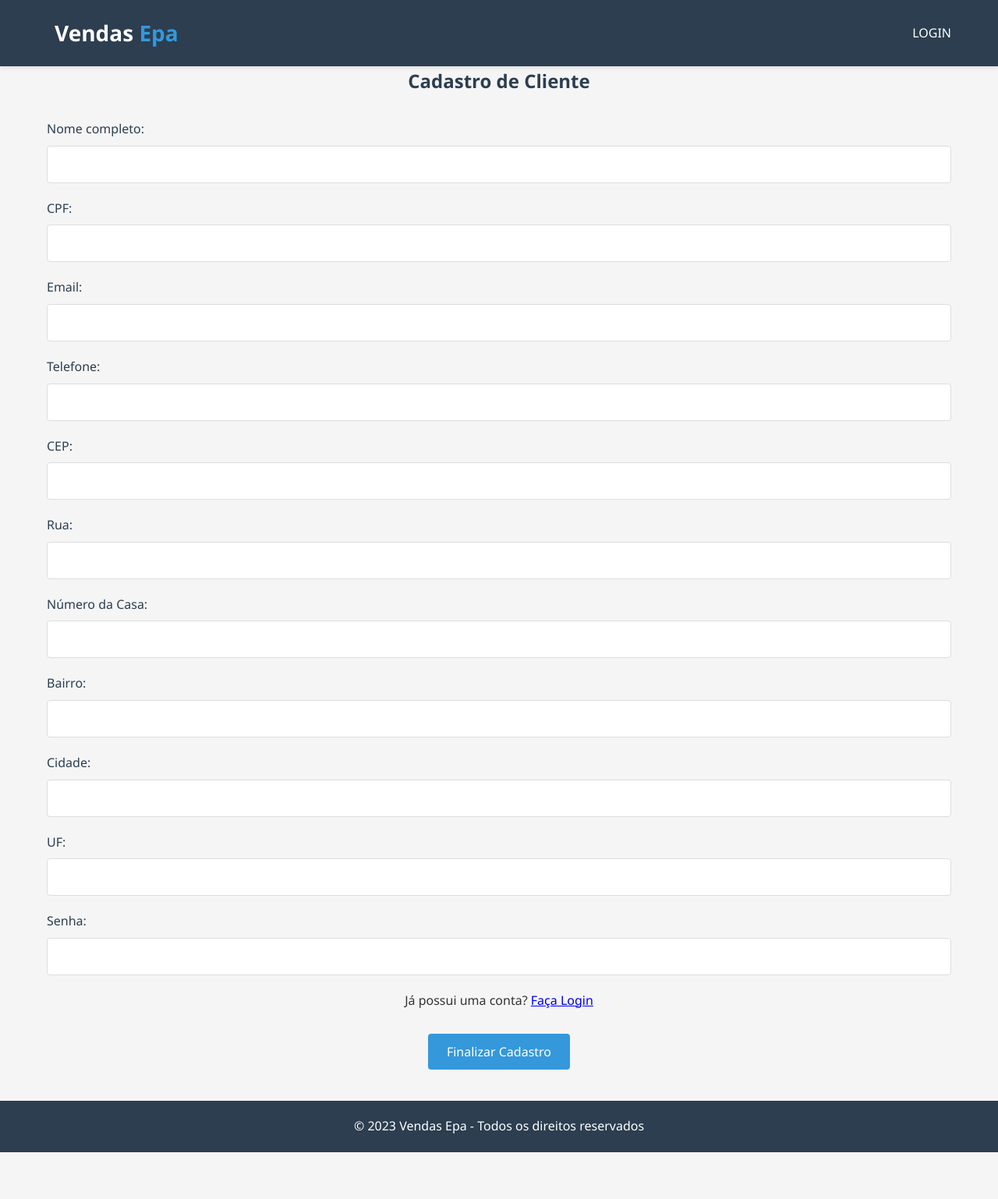
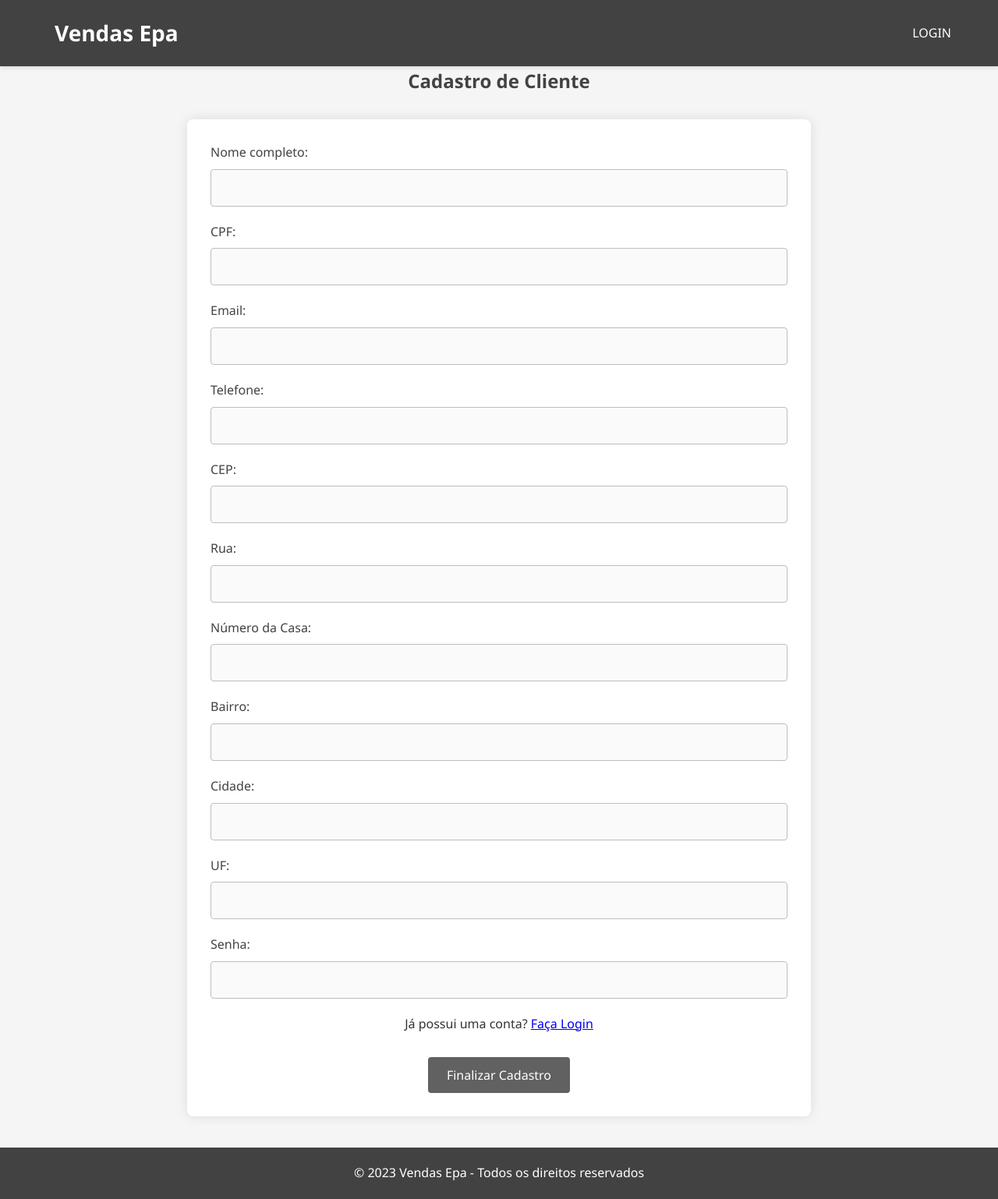
Before and after one commit to LuisHenrique08/API---ATUALIZADA, a website: page Formulário.html in a window 1280 px wide. Shown: the whole page at 78% size. Before the commit the page ends 1478 px from the top, so only its background shows below. Drawn offline with Linux system fonts and the light colour scheme.

Commit message:
Add files via upload

```diff
--- a/Formulário.html
+++ b/Formulário.html
@@ -4,7 +4,6 @@
     <meta charset="UTF-8">
     <meta name="viewport" content="width=device-width, initial-scale=1.0">
     <title>Vendas Epa - Cadastro</title>
-
     <style>
         * {
             margin: 0;
@@ -27,7 +26,7 @@
 
         /* Cabeçalho */
         header {
-            background-color: #2c3e50;
+            background-color: #424242;
             color: white;
             padding: 20px 0;
             box-shadow: 0 2px 5px rgba(0,0,0,0.1);
@@ -51,7 +50,7 @@
         }
 
         .logo span {
-            color: #3498db;
+            color: #ffffff;
         }
 
         nav ul {
@@ -71,7 +70,7 @@
         }
 
         nav ul li a:hover {
-            color: #3498db;
+            color: #e0e0e0;
         }
 
         /* Conteúdo principal */
@@ -82,7 +81,7 @@
         .page-title {
             text-align: center;
             margin-bottom: 30px;
-            color: #2c3e50;
+            color: #424242;
         }
 
         /* Formulário */
@@ -103,15 +102,16 @@
             display: block;
             margin-bottom: 8px;
             font-weight: 500;
-            color: #2c3e50;
+            color: #424242;
         }
 
         .form-group input {
             width: 100%;
             padding: 12px;
-            border: 1px solid #ddd;
+            border: 1px solid #bdbdbd;
             border-radius: 4px;
             font-size: 16px;
+            background-color: #fafafa;
         }
 
         .form-row {
@@ -124,7 +124,7 @@
         }
 
         .btn-submit {
-            background-color: #3498db;
+            background-color: #616161;
             color: white;
             border: none;
             padding: 12px 24px;
@@ -138,12 +138,12 @@
         }
 
         .btn-submit:hover {
-            background-color: #2980b9;
+            background-color: #424242;
         }
 
         /* Rodapé */
         footer {
-            background-color: #2c3e50;
+            background-color: #424242;
             color: white;
             text-align: center;
             padding: 20px 0;
@@ -181,9 +181,7 @@
             </div>
             <nav>
                 <ul>
-
                     <li><a href="Login.html">LOGIN</a></li>
-
                 </ul>
             </nav>
         </div>
@@ -192,7 +190,7 @@
     <main class="container">
         <h2 class="page-title">Cadastro de Cliente</h2>
 
-        <div class="form-cliente">
+        <div class="form-container">
             <form id="form-cliente">
                 <div class="form-row">
                     <div class="form-group">
@@ -264,8 +262,6 @@
                     </div>
                 </div>
 
-
-
                 <div class="form-row">
                     <div class="form-group">
                         <label for="senha">Senha:</label>
@@ -273,9 +269,7 @@
                     </div>
                 </div>
 
-                <p style="text-align: center;">Já possui uma conta? <a href="login.html">Faça Login</a></p>
-
-
+                <p style="text-align: center;">Já possui uma conta? <a href="Login.html">Faça Login</a></p>
 
                 <button type="submit" class="btn-submit">Finalizar Cadastro</button>
             </form>
@@ -288,8 +282,6 @@
         </div>
     </footer>
     <script>
-
-        // Funções existentes para o CEP (não alteradas)
         function pesquisaCEP(){
             var validacep = /^[0-9]{8}$/;
             let cep = document.getElementById("cep").value
@@ -315,6 +307,5 @@
             }
         }
     </script>
-    <script src="Formulário.js"></script>
 </body>
 </html>
```
Also changed, not shown: Login.html (+12 -13 lines), index.js (+21 -0 lines).
